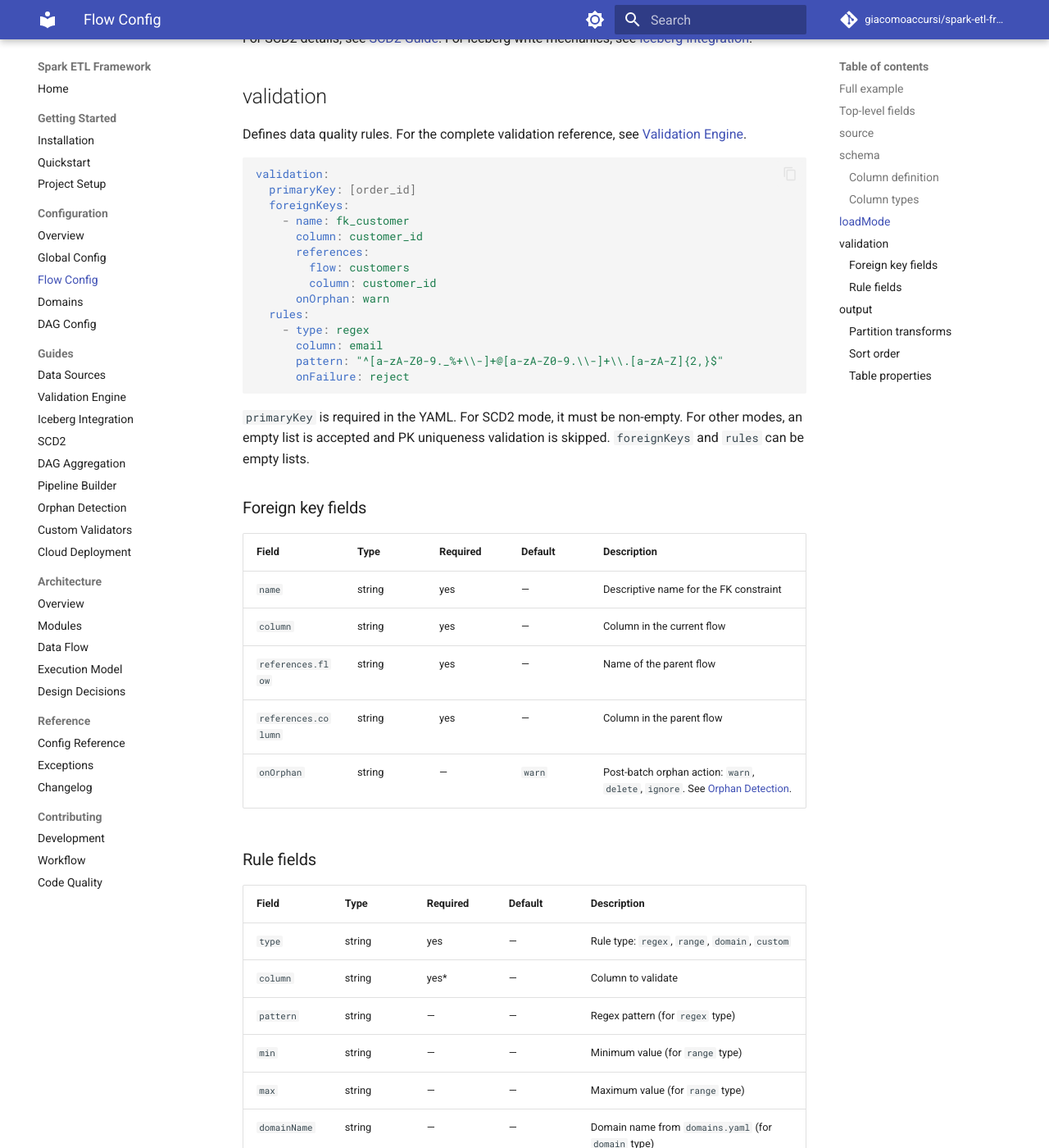
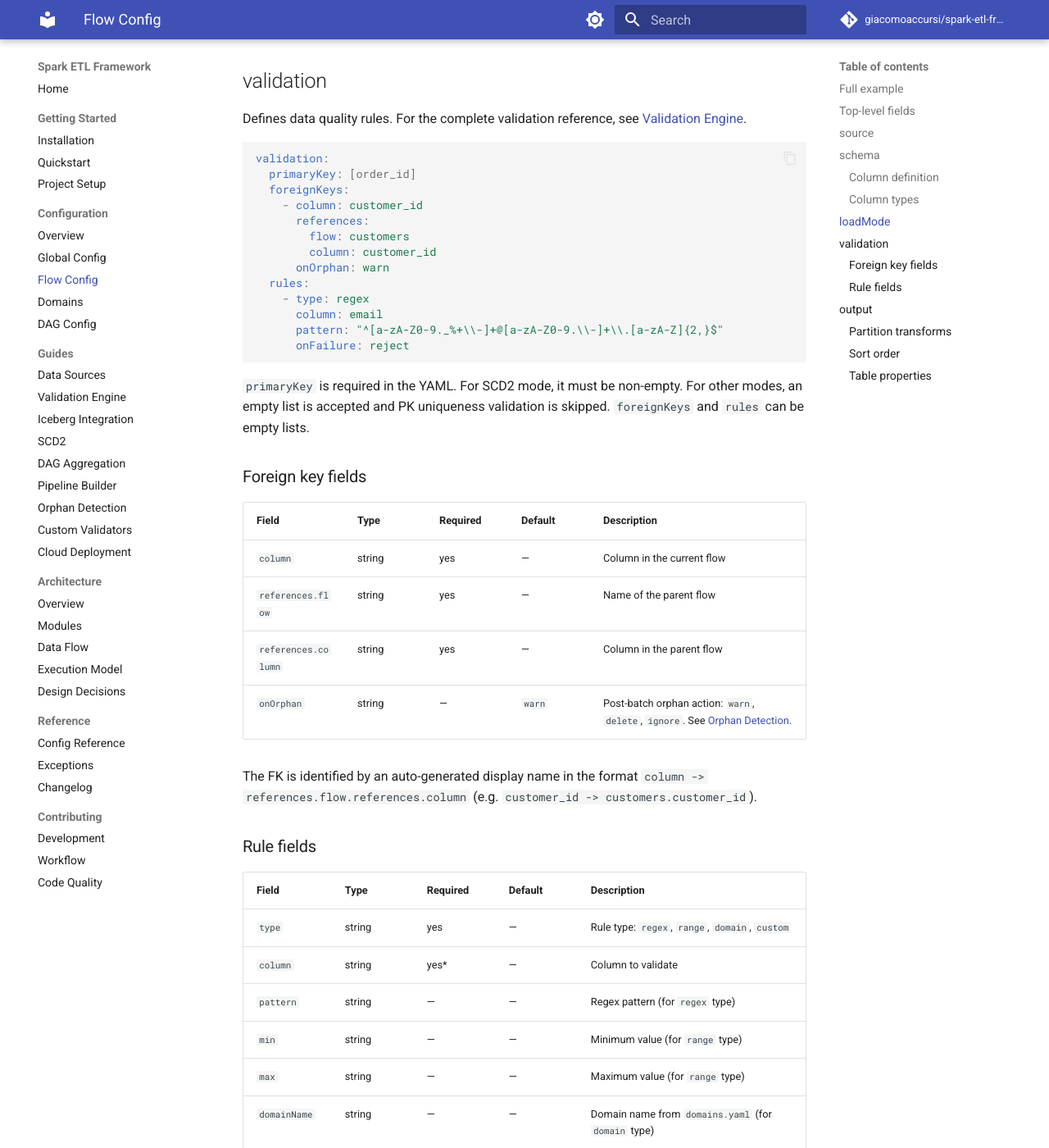
Before and after one commit to giacomoaccursi/Floe, an MkDocs documentation site: the page built from site-docs/configuration/flows.md, in a window 1280 px wide and 1400 px high, scrolled down 4572 px. Shown: the whole window at 82% size. Built offline with MkDocs 1.6.1 and Material for MkDocs 9.7.7, drawn with Linux system fonts in a browser that asks for light colours; comment, search, counter and statistics services are not loaded; some of the changed text lies outside the part shown.

Commit message:
docs: update for optional fields and FK name removal

```diff
--- a/site-docs/configuration/flows.md
+++ b/site-docs/configuration/flows.md
@@ -41,8 +41,7 @@
 validation:
   primaryKey: [order_id]
   foreignKeys:
-    - name: fk_customer
-      column: customer_id
+    - column: customer_id
       references:
         flow: customers
         column: customer_id
@@ -64,12 +63,12 @@
 
 ## Top-level fields
 
-| Field | Required | Description |
-|-------|----------|-------------|
-| `name` | yes | Flow name — maps to the Iceberg table name |
-| `description` | yes | Human-readable description |
-| `version` | yes | Flow version string |
-| `owner` | yes | Team or person responsible |
+| Field | Required | Default | Description |
+|-------|----------|---------|-------------|
+| `name` | yes | — | Flow name — maps to the Iceberg table name |
+| `description` | no | `""` | Human-readable description |
+| `version` | no | `""` | Flow version string |
+| `owner` | no | `""` | Team or person responsible |
 
 ## source
 
@@ -104,7 +103,7 @@
 | `name` | yes | — | Column name |
 | `type` | yes | — | Data type (see table below) |
 | `nullable` | yes | — | Whether the column allows NULL values. `false` triggers not-null validation. |
-| `description` | yes | — | Human-readable description |
+| `description` | no | `""` | Human-readable description |
 
 ### Column types
 
@@ -155,8 +154,7 @@
 validation:
   primaryKey: [order_id]
   foreignKeys:
-    - name: fk_customer
-      column: customer_id
+    - column: customer_id
       references:
         flow: customers
         column: customer_id
@@ -174,11 +172,12 @@
 
 | Field | Type | Required | Default | Description |
 |-------|------|----------|---------|-------------|
-| `name` | string | yes | — | Descriptive name for the FK constraint |
 | `column` | string | yes | — | Column in the current flow |
 | `references.flow` | string | yes | — | Name of the parent flow |
 | `references.column` | string | yes | — | Column in the parent flow |
 | `onOrphan` | string | — | `warn` | Post-batch orphan action: `warn`, `delete`, `ignore`. See [Orphan Detection](../guides/orphan-detection.md). |
+
+The FK is identified by an auto-generated display name in the format `column -> references.flow.references.column` (e.g. `customer_id -> customers.customer_id`).
 
 ### Rule fields
 
--- a/site-docs/guides/iceberg.md
+++ b/site-docs/guides/iceberg.md
@@ -489,8 +489,7 @@
 validation:
   primaryKey: [order_id]
   foreignKeys:
-    - name: fk_customer
-      column: customer_id
+    - column: customer_id
       references:
         flow: customers
         column: customer_id
--- a/site-docs/guides/orphan-detection.md
+++ b/site-docs/guides/orphan-detection.md
@@ -124,8 +124,7 @@
 validation:
   primaryKey: [order_id]
   foreignKeys:
-    - name: fk_customer
-      column: customer_id
+    - column: customer_id
       references:
         flow: customers
         column: customer_id
```
Also changed, not shown: site-docs/configuration/dag.md (+1 -1 lines), site-docs/guides/validation.md (+5 -7 lines), site-docs/reference/config-reference.md (+9 -8 lines).
